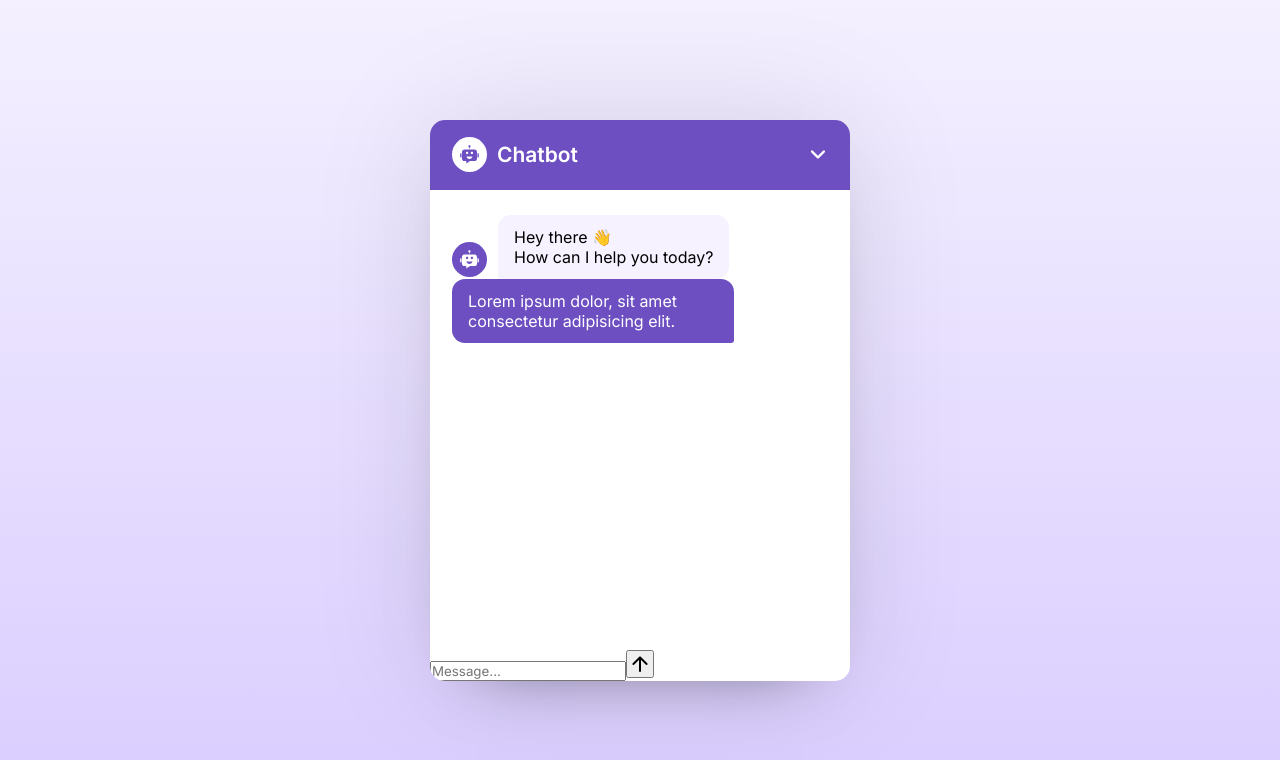
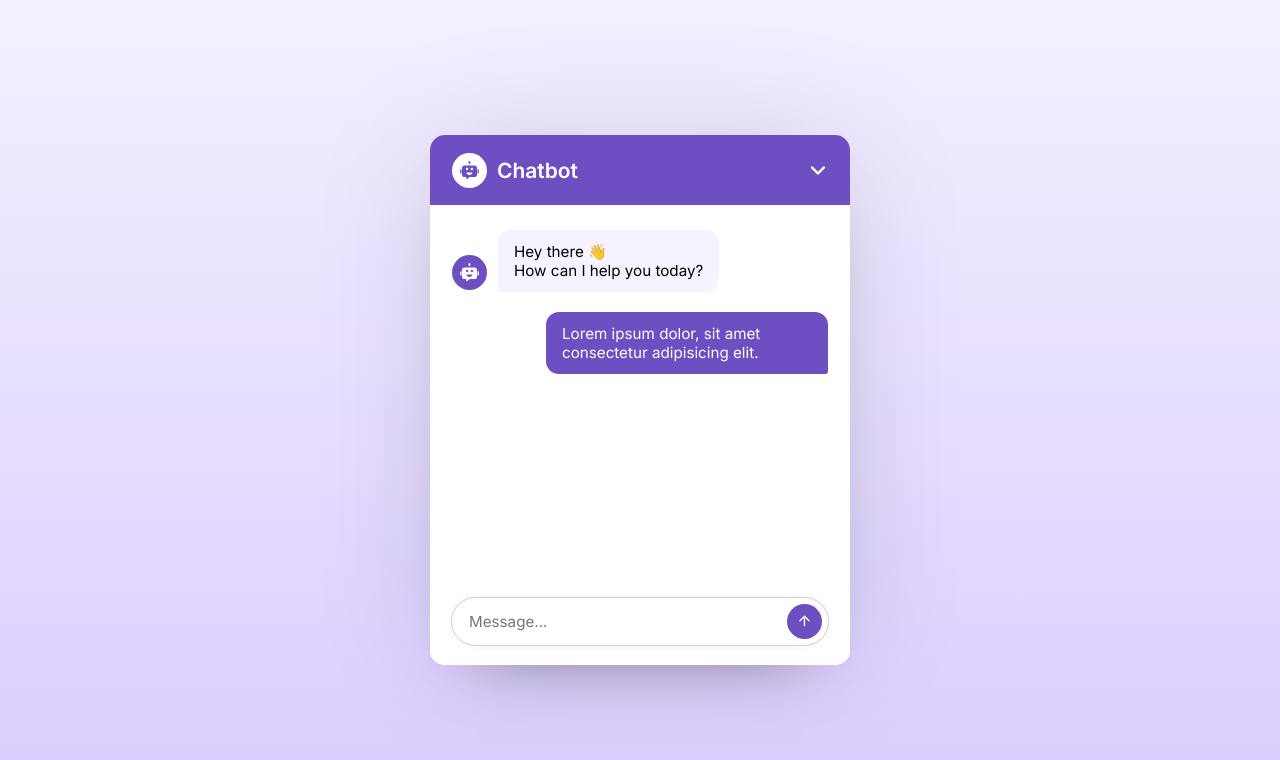
Before and after one commit to RupertoTacuche/chatbot, a React (Vite) app: page / in a window 1280 px wide. Shown: the top 760 px of the page. Built offline with nearby package versions, Linux system fonts and the light colour scheme.

Commit message:
tercer respaldo

```diff
--- a/src/index.css
+++ b/src/index.css
@@ -18,6 +18,7 @@
 }
 
 .chatbot-popup {
+    position: relative;
     width: 420px;
     overflow: hidden;
     background: #fff;
@@ -76,8 +77,11 @@
 }
 
 .chat-body {
+    display: flex;
+    flex-direction: column;
+    gap: 20px;
     height: 460px;
-    overflow: auto;
+    overflow-y: auto;
     padding: 25px 22px;
 }
 
@@ -102,7 +106,9 @@
 .chat-body .message .message-text {
     padding: 12px 16px;
     max-width: 75%;
-
+    word-wrap: break-word;
+    white-space: pre-line;
+    font-size: 0.95rem;
 }
 
 .chat-body .bot-message .message-text {
@@ -110,8 +116,62 @@
     border-radius: 13px 13px 13px 3px;
 }
 
+.chat-body .user-message {
+    flex-direction: column;
+    align-items: flex-end;
+}
 .chat-body .user-message .message-text {
+    color: #fff;
     background: #6D4FC2;
-    color: #fff;
     border-radius: 13px 13px 3px 13px;
 }
+
+.chat-footer {
+    position: absolute;
+    bottom: 0;
+    width: 100%;
+    background: #fff;
+    padding: 15px 22px 20px;
+}
+
+.chat-footer .chat-form {
+    display: flex;
+    align-items: center;
+    background: #fff;
+    border-radius: 32px;
+    outline: 1px solid #CCCCE5;
+    box-shadow: 0 0 8px 0 rgba(0, 0, 0, 0.06);
+}
+
+.chat-footer .chat-form:focus-withing {
+    outline: 2px solid #6D4FC2;
+}
+
+.chat-form .message-input {
+    border: none;
+    outline: none;
+    width: 100%;
+    background: none;
+    height: 47px;
+    padding: 0 17px;
+    font-size: 0.95rem;
+}
+
+.chat-form button {
+    height: 35px;
+    width: 35px;
+    border: none;
+    outline: none;
+    cursor: pointer;
+    font-size: 1.15rem;
+    color: #fff;
+    flex-shrink: 0;
+    margin-right: 6px;
+    border-radius: 50%;
+    background: #6D4FC2;
+    transition: 0.2s ease;
+}
+
+.chat-form button:hover {
+    background: #593bab;
+}
```
